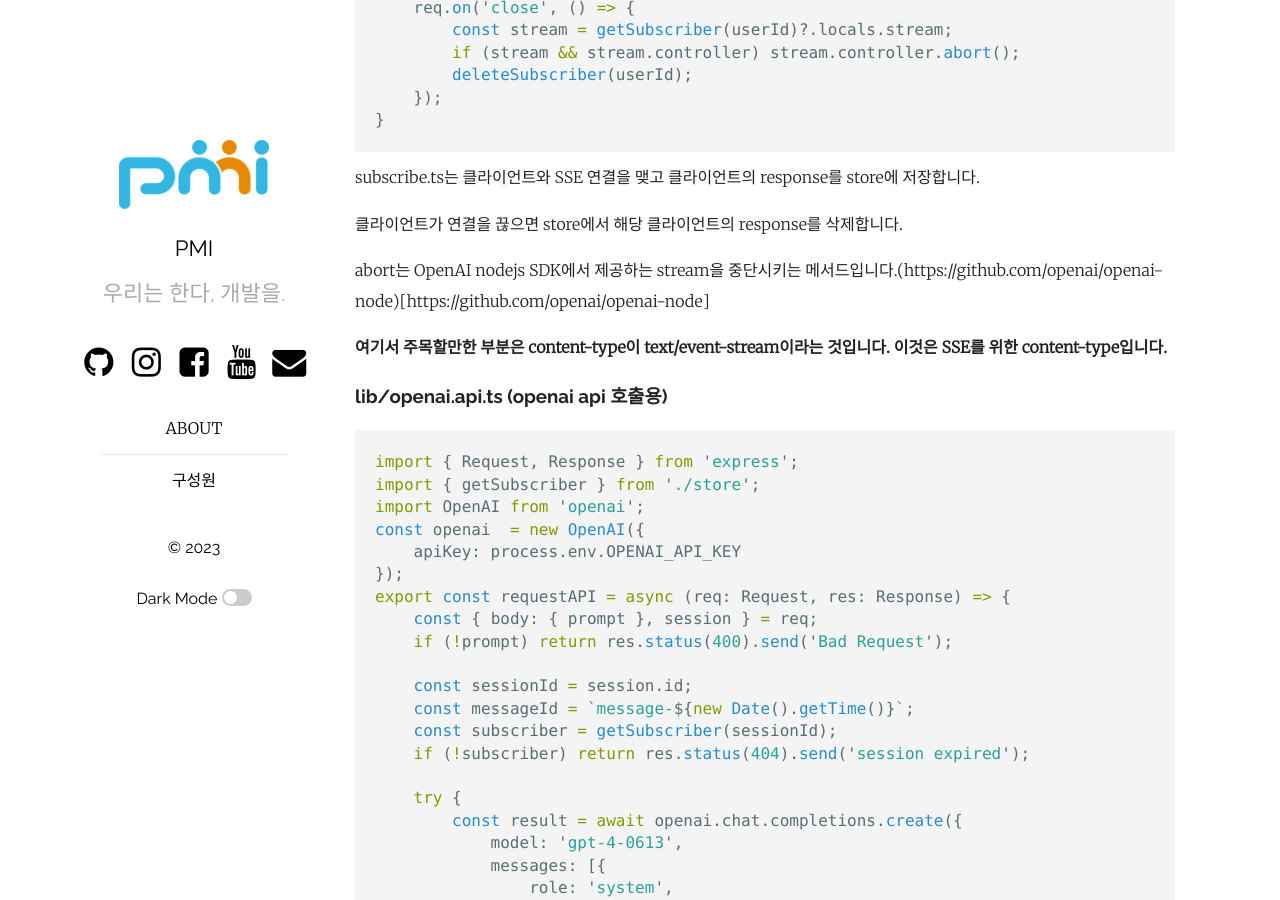
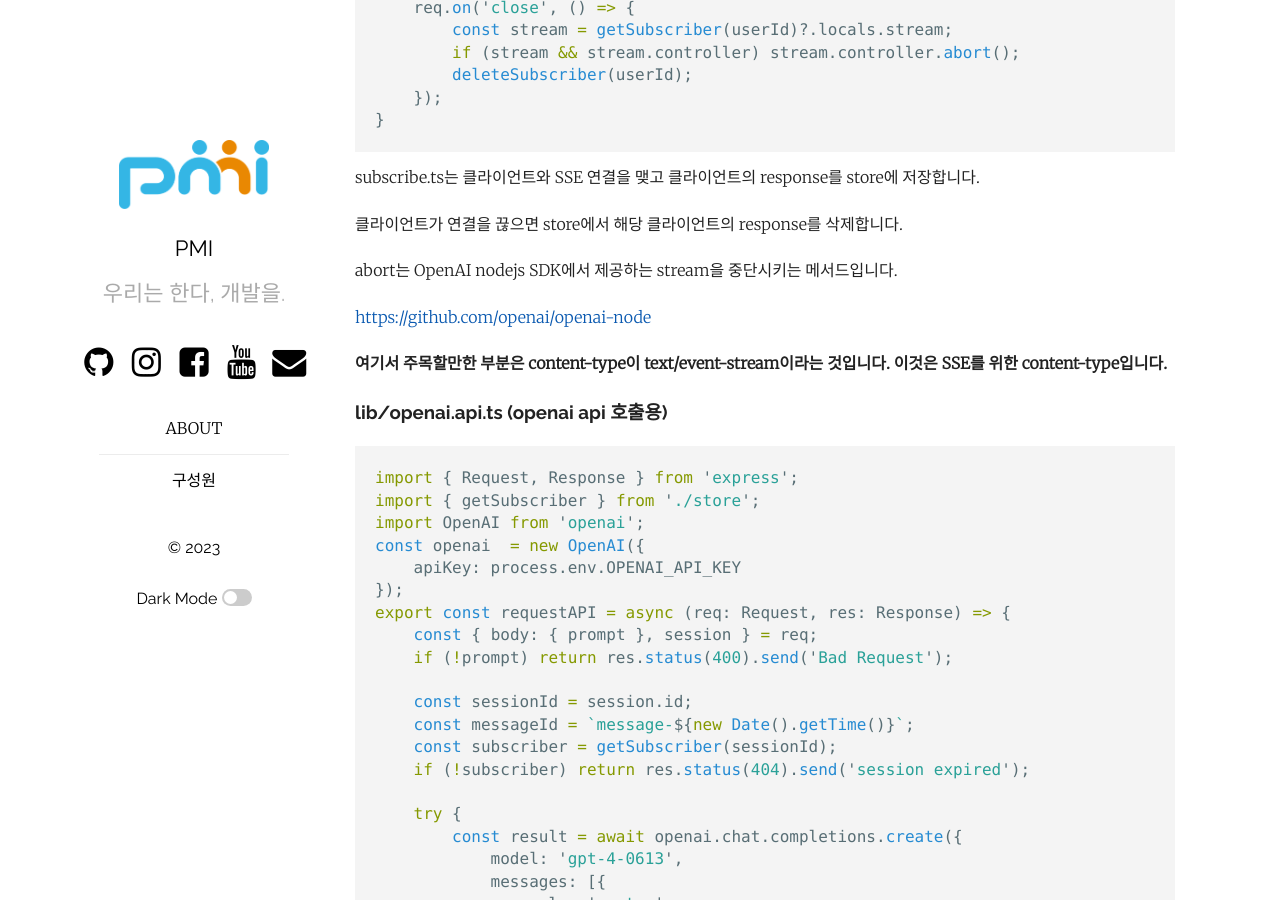
Before and after one commit to pmirnc-dev/pmirnc-dev.github.io, a Jekyll site: the page built from _posts/2023-08-23-openai-api와-sse를-활용해-chat-gpt-만들기.md, in a window 1280 px wide and 900 px high, scrolled down 3212 px. Built offline with Jekyll 4.4.1, drawn with Linux system fonts in a browser that asks for light colours; comment, search, counter and statistics services are not loaded.

Commit message:
post fix

```diff
--- a/_posts/2023-08-23-openai-api와-sse를-활용해-chat-gpt-만들기.md
+++ b/_posts/2023-08-23-openai-api와-sse를-활용해-chat-gpt-만들기.md
@@ -120,7 +120,9 @@ subscribe.ts는 클라이언트와 SSE 연결을 맺고 클라이언트의 respo
 
 클라이언트가 연결을 끊으면 store에서 해당 클라이언트의 response를 삭제합니다.
 
-abort는 OpenAI nodejs SDK에서 제공하는 stream을 중단시키는 메서드입니다.(https://github.com/openai/openai-node)[https://github.com/openai/openai-node]
+abort는 OpenAI nodejs SDK에서 제공하는 stream을 중단시키는 메서드입니다.
+
+[https://github.com/openai/openai-node](https://github.com/openai/openai-node)
 
 **여기서 주목할만한 부분은 content-type이 text/event-stream이라는 것입니다. 이것은 SSE를 위한 content-type입니다.**
 
```
